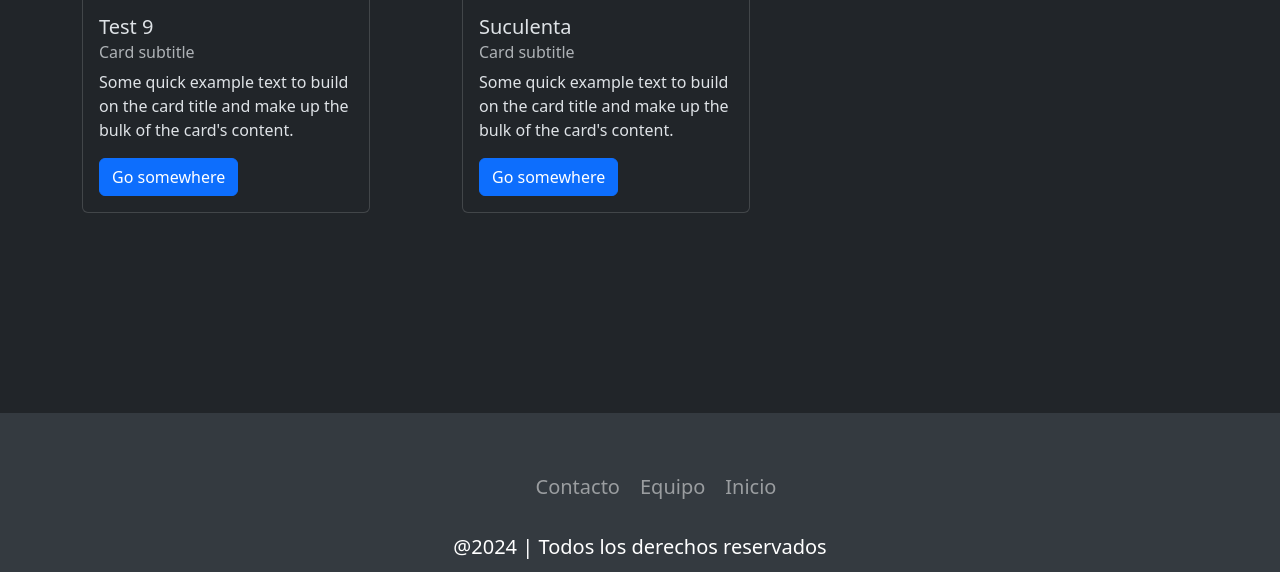
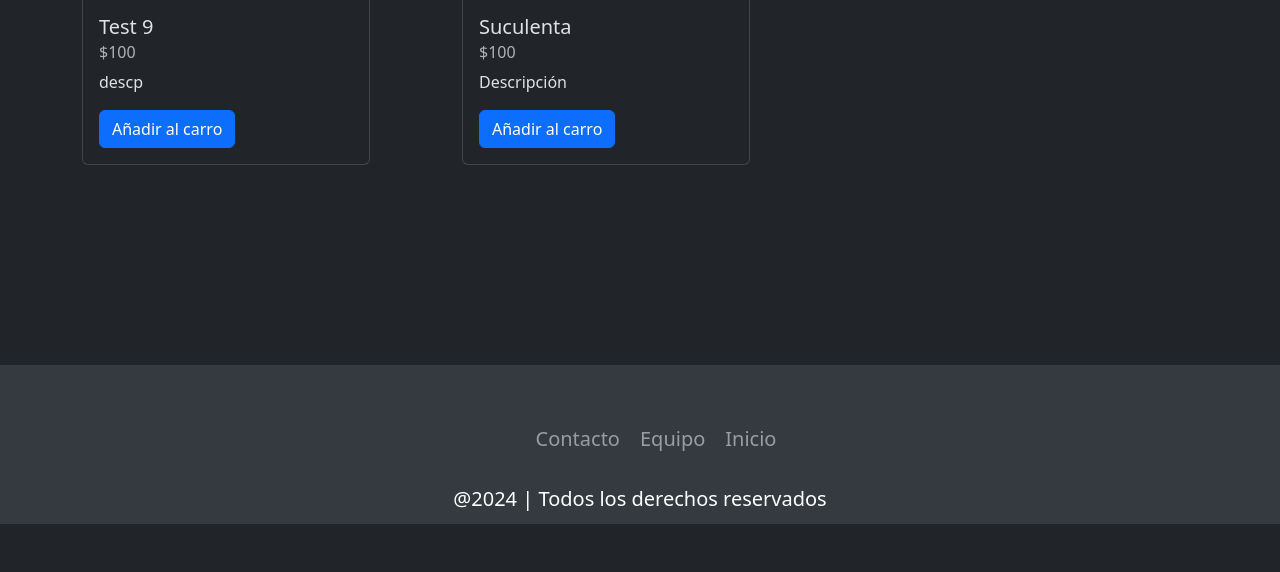
Before and after one commit to jordanbarraduran/evaluacion-3-web, a Django app: page /tienda/productos_comprar/ in a window 1280 px wide. Shown: the part 322-894 px from the top of the page. After the commit the page ends 846 px from the top, so only its background shows below. Run offline with Django 5.2, Linux system fonts and the light colour scheme; data comes from the database, SQL or seed files in the repository; some libraries are stand-ins or nearby versions.

Commit message:
Arreglado formato carta

```diff
--- a/tienda/templates/tienda/productos_comprar.html
+++ b/tienda/templates/tienda/productos_comprar.html
@@ -65,10 +65,9 @@
             <img src="{{producto.imagen.url}}" class="card-img-top" alt="{{producto.nombre}}">
             <div class="card-body">
               <h5 class="card-title">{{producto.nombre}}</h5>
-              <h6 class="card-subtitle mb-2 text-body-secondary">Card subtitle</h6>
-              <p class="card-text">Some quick example text to build on the card title and make up the bulk of the card's
-                content.</p>
-              <a href="#" class="btn btn-primary">Go somewhere</a>
+              <h6 class="card-subtitle mb-2 text-body-secondary">${{producto.precio}}</h6>
+              <p class="card-text">{{producto.descripcion}}</p>
+              <a href="#" class="btn btn-primary">Añadir al carro</a>
             </div>
           </div>
         </div>
```
